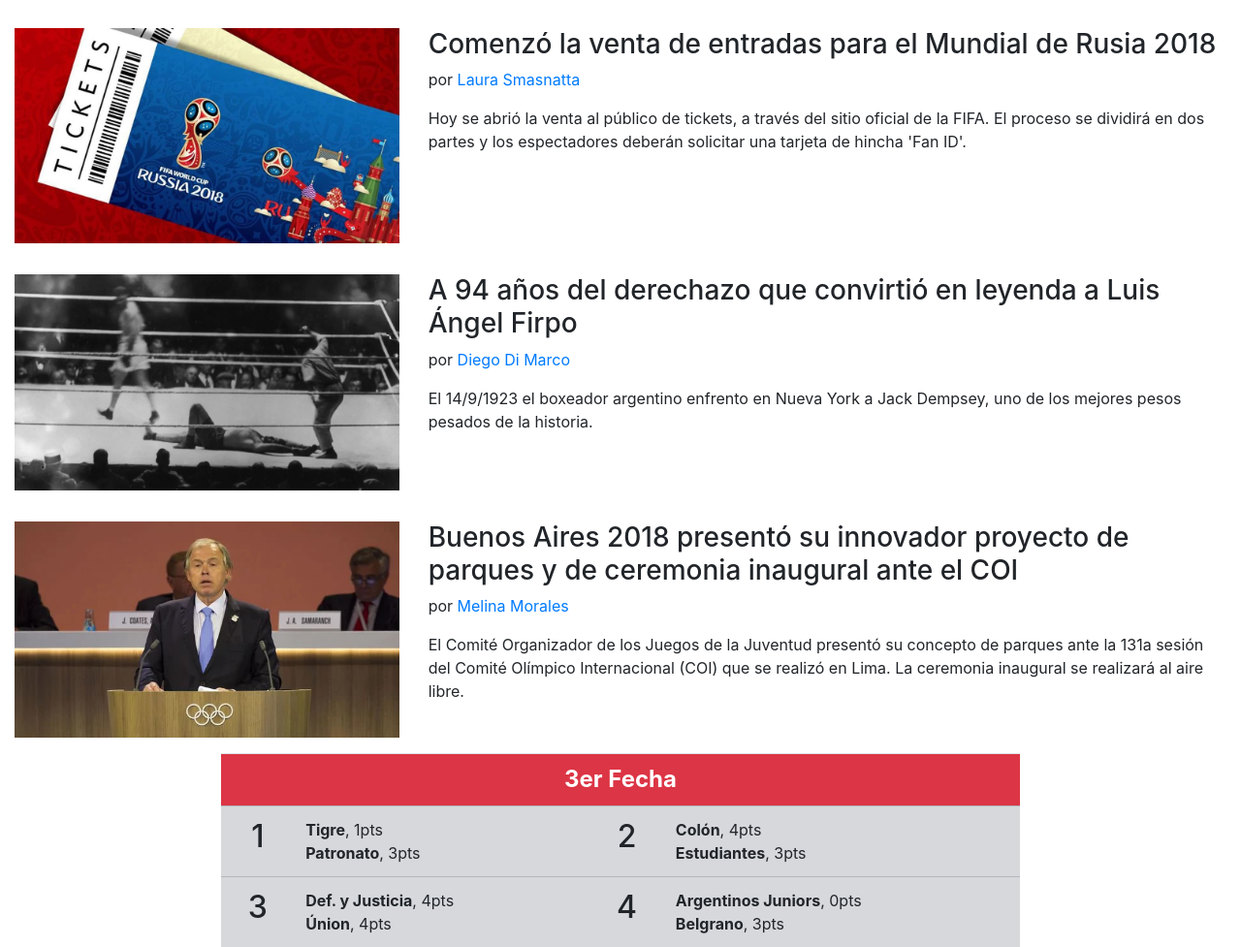
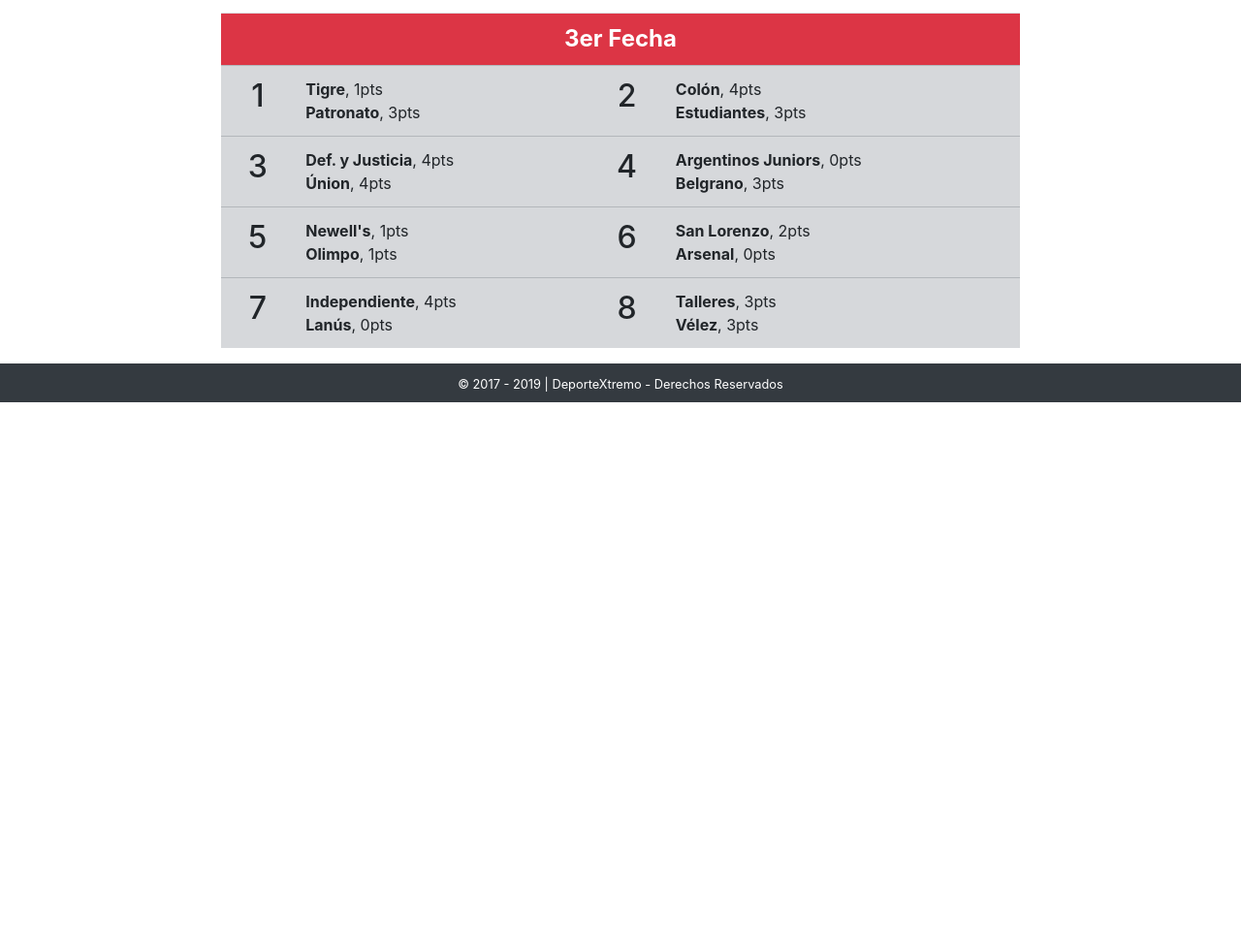
Before and after one commit to Nicomagno24/PWFE-M1-11, a plain HTML site: page index.html in a window 1280 px wide. Shown: the part 1108-2085 px from the top of the page at 97% size. After the commit the page ends 1523 px from the top, so only its background shows below. Drawn offline with Linux system fonts and the light colour scheme; no server answers.

Commit message:
noticias eliminadas

```diff
--- a/index.html
+++ b/index.html
@@ -129,57 +129,7 @@
 					</div>
 
 				</article>
-				<article class="col-12 col-md-6 col-lg-12 py-3 noticia">
 
-					<!-- Noticia #2 -->
-					<div class="row">
-						<!-- Inicio Noticia -->
-						<div class="col-12 col-lg-4 noticia-img">
-							<img src="img/tickets-rusia-mundial.jpg" class="img-fluid">
-						</div>
-						<div class="col-12 col-lg-8 noticia-txt">
-							<h3>Comenzó la venta de entradas para el Mundial de Rusia 2018</h3>
-							<p>por <a href="#">Laura Smasnatta</a></p>
-							<p>Hoy se abrió la venta al público de tickets, a través del sitio oficial de la FIFA. El proceso se dividirá en dos partes y los espectadores deberán solicitar una tarjeta de hincha 'Fan ID'.</p>
-						</div>
-						<!-- Fin Noticia -->
-					</div>
-
-				</article>
-				<article class="col-12 col-md-6 col-lg-12 py-3 noticia">
-
-					<!-- Noticia #3 -->
-					<div class="row">
-						<!-- Inicio Noticia -->
-						<div class="col-12 col-lg-4 noticia-img">
-							<img src="img/firpo.jpg" class="img-fluid">
-						</div>
-						<div class="col-12 col-lg-8 noticia-txt">
-							<h3>A 94 años del derechazo que convirtió en leyenda a Luis Ángel Firpo</h3>
-							<p>por <a href="#">Diego Di Marco</a></p>
-							<p>El 14/9/1923 el boxeador argentino enfrento en Nueva York a Jack Dempsey, uno de los mejores pesos pesados de la historia.</p>
-						</div>
-						<!-- Fin Noticia -->
-					</div>
-
-				</article>
-				<article class="col-12 col-md-6 col-lg-12 py-3 noticia">
-
-					<!-- Noticia #3 -->
-					<div class="row">
-						<!-- Inicio Noticia -->
-						<div class="col-12 col-lg-4 noticia-img">
-							<img src="img/buenos-aires.jpg" class="img-fluid">
-						</div>
-						<div class="col-12 col-lg-8 noticia-txt">
-							<h3>Buenos Aires 2018 presentó su innovador proyecto de parques y de ceremonia inaugural ante el COI</h3>
-							<p>por <a href="#">Melina Morales</a></p>
-							<p>El Comité Organizador de los Juegos de la Juventud presentó su concepto de parques ante la 131a sesión del Comité Olímpico Internacional (COI) que se realizó en Lima. La ceremonia inaugural se realizará al aire libre.</p>
-						</div>
-						<!-- Fin Noticia -->
-					</div>
-
-				</article>
 			</section>
 
 			<section id="tabla-posiciones" class="row">
```
Also changed, not shown: app.js (line endings or trailing spaces).
